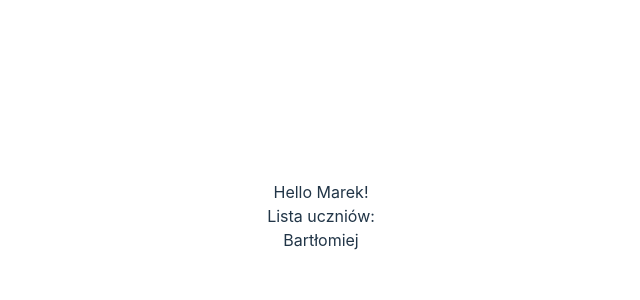
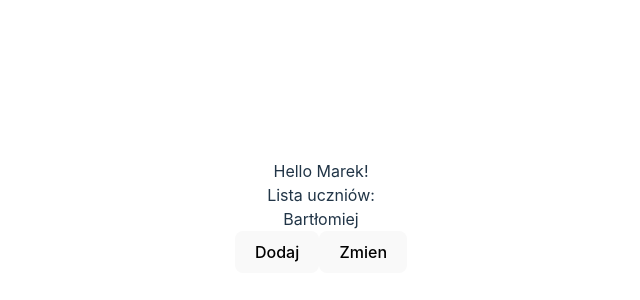
Before and after one commit to Praktyki2024/wprowadzenie-react, a React (Vite) app: page / in a window 1280 px wide. Shown: the part 184-484 px from the top of the page, without its empty margins (319-959 px from the left). Built offline with nearby package versions, Linux system fonts and the light colour scheme.

Commit message:
dodano use state hook

```diff
--- a/src/App.tsx
+++ b/src/App.tsx
@@ -1,12 +1,16 @@
+import { useState } from 'react';
 import './App.css';
 import Hello from './components/Hello';
-import { nauczyciel } from './data/nauczyciele';
+import { nauczyciel as nauczycielJSON} from './data/nauczyciele';
 
 function App() {
+  const [nauczyciel, setNauczyciel] = useState(nauczycielJSON)
   const imionaUczniow = nauczyciel.uczniowie.map((uczen) => uczen.imie);
+  const dodajUczen = (imie: string) => setNauczyciel({...nauczyciel, uczniowie: [...nauczyciel.uczniowie, {imie}]})
+  const zmienImie = (imie: string) => setNauczyciel({...nauczyciel, imie})
   return (
     <>
-      <Hello imie={nauczyciel.imie} uczniowie={imionaUczniow} />
+      <Hello imie={nauczyciel.imie} uczniowie={imionaUczniow} onDodajUczen={dodajUczen} onZmienImie={zmienImie}/>
     </>
   );
 }
--- a/src/components/Hello.tsx
+++ b/src/components/Hello.tsx
@@ -1,4 +1,4 @@
-type Props = { imie: string; uczniowie: string[] };
+type Props = { imie: string; uczniowie: string[], onDodajUczen: (imie: string) => void, onZmienImie: (imie: string) => void};
 const Hello = (props: Props) => {
   const listaUczniow = props.uczniowie.map((imie) => <div> {imie} </div>);
   return (
@@ -6,6 +6,8 @@ const Hello = (props: Props) => {
       <div>Hello {props.imie}!</div>
       <div>Lista uczniów:</div>
       {listaUczniow}
+      <button onClick={() => props.onDodajUczen('Ryszard')}>Dodaj</button>
+      <button onClick={() => props.onZmienImie('Ryszard')}>Zmien</button>
     </>
   );
 };
```
